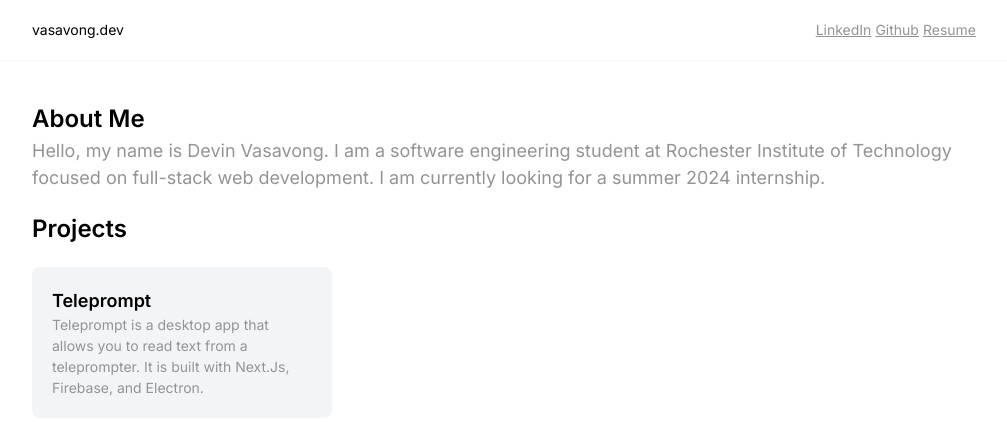
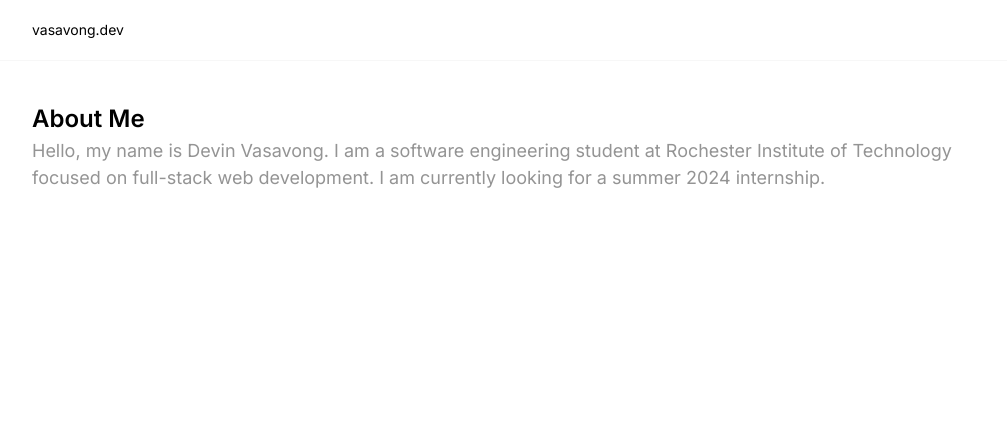
Before and after one commit to devinvasavong/portfolio, a Next.js app: page / in a window 1280 px wide. Shown: the top 434 px of the page, without its empty margins (136-1143 px from the left). Built offline with nearby package versions, Linux system fonts and the light colour scheme.

Commit message:
Added a links page

```diff
--- a/app/components/navbar.tsx
+++ b/app/components/navbar.tsx
@@ -11,7 +11,7 @@ export default function Navbar() {
             <div className="max-w-5xl mx-auto px-10 border-b-[rgba(171,171,171,.1)] border-b-[1px] py-5">
                 <div className="flex flex-row justify-between w-full">
                     <div className="text-sm">vasavong.dev</div>
-                    <div className="hidden sm:flex">
+                    {/* <div className="hidden sm:flex">
                         <div className="w-full flex flex-row gap-1">
                             <Link href="https://linkedin.com/in/devinvasavong" className="text-sm text-[#949494] underline">
                                 LinkedIn
@@ -52,7 +52,7 @@ export default function Navbar() {
                                 </Link>
                             </div>
                         )
-                    }
+                    } */}
                 </div>
             </div>
         </nav>
--- /dev/null
+++ b/app/links/page.tsx
@@ -0,0 +1,35 @@
+import Image from "next/image"
+import Navbar from "../components/navbar"
+import Link from "next/link"
+
+function Card({
+    title,
+    link
+} : {
+    title: String,
+    link: string
+}) {
+    return (
+        <a href={link} aria-label={`Link to ${title}`}>
+            <div className="text-center bg-gray-50 hover:bg-gray-200 rounded-lg transition-colors duration-300 py-3">
+                {title}
+            </div>
+        </a>
+    )
+}
+
+export default function Links() {
+    return (
+        <div>
+            <Navbar />
+            <div className="mx-auto max-w-5xl p-10">
+                <div className="grid-cols-1 flex flex-col gap-2">
+                    <Card title="Read.cv" link="https://read.cv/cdv" />
+                    <Card title="Twitter" link="https://twitter.com/devinvasavong" />
+                    <Card title="LinkedIn" link="https://linkedin.com/in/devinvasavong" />
+                    <Card title="Instagram" link="https://instagram.com/cdvasavong" />
+                </div>
+            </div>
+        </div>
+    )
+}
--- a/app/page.tsx
+++ b/app/page.tsx
@@ -17,29 +17,6 @@ export default function Page() {
 							Hello, my name is Devin Vasavong. I am a software engineering student at Rochester Institute of Technology focused on full-stack web development. I am currently looking for a summer 2024 internship.
 						</p>
 					</div>
-					<div className="flex flex-col w-full gap-5">
-						<h1 className="text-[24px] font-semibold">
-							Projects
-						</h1>
-						<div className="w-full flex overflow-x-scroll overflow-y-hidden gap-5">
-							<div className="max-w-[250px] md:max-w-[300px] bg-gray-100 p-5 rounded-lg shrink-0">
-								<h2 className="text-[18px] font-semibold">
-									Teleprompt
-								</h2>
-								<p className="text-[14px] text-[#949494]">
-									Teleprompt is a desktop app that allows you to read text from a teleprompter. It is built with Next.Js, Firebase, and Electron.
-								</p>
-							</div>
-							{/* <div className="max-w-[250px] md:max-w-[300px] bg-gray-100 p-5 rounded-lg shrink-0">
-								<h2 className="text-[18px] text-[#949494] font-medium">
-									Custom Ordering App
-								</h2>
-								<p className="text-[14px] text-[#949494] font-medium">
-									Created using Expo for a local business. Connects with API to get data and allows users to order custom products.
-								</p>
-							</div> */}
-						</div>
-					</div>
 				</div>
 			</div>
 		</div>
```
